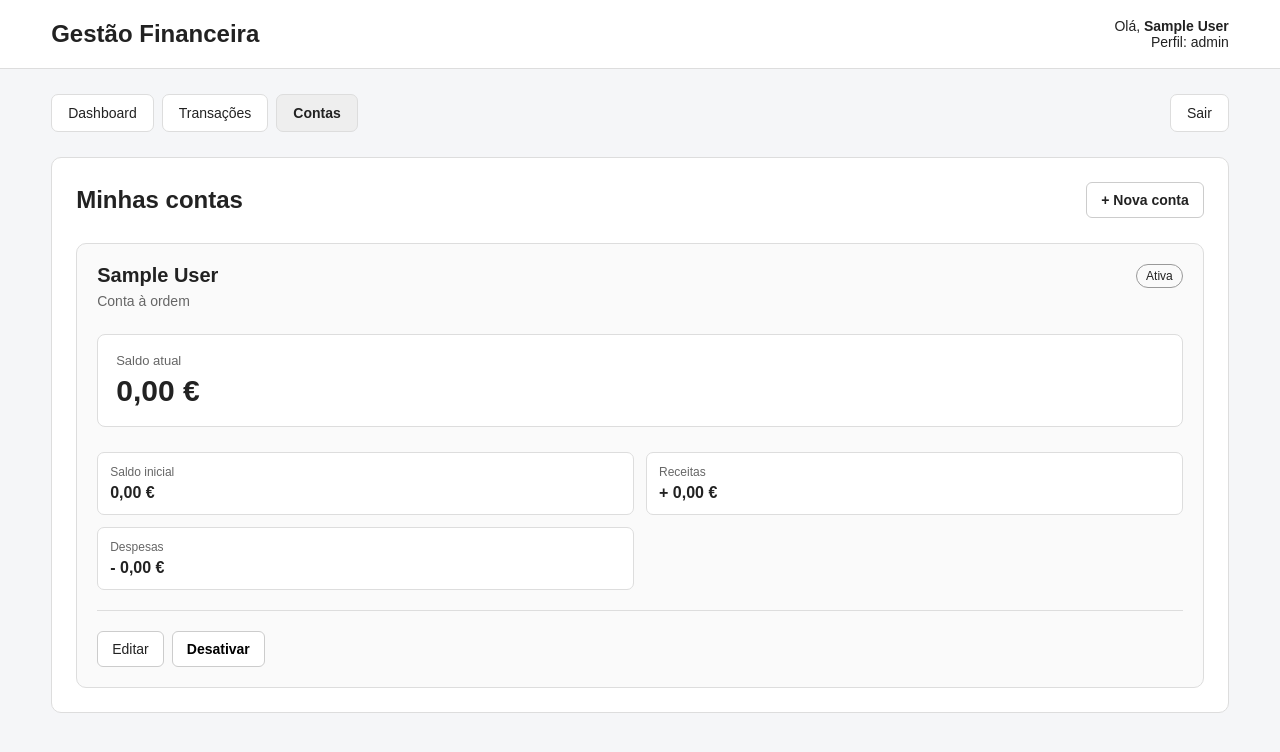
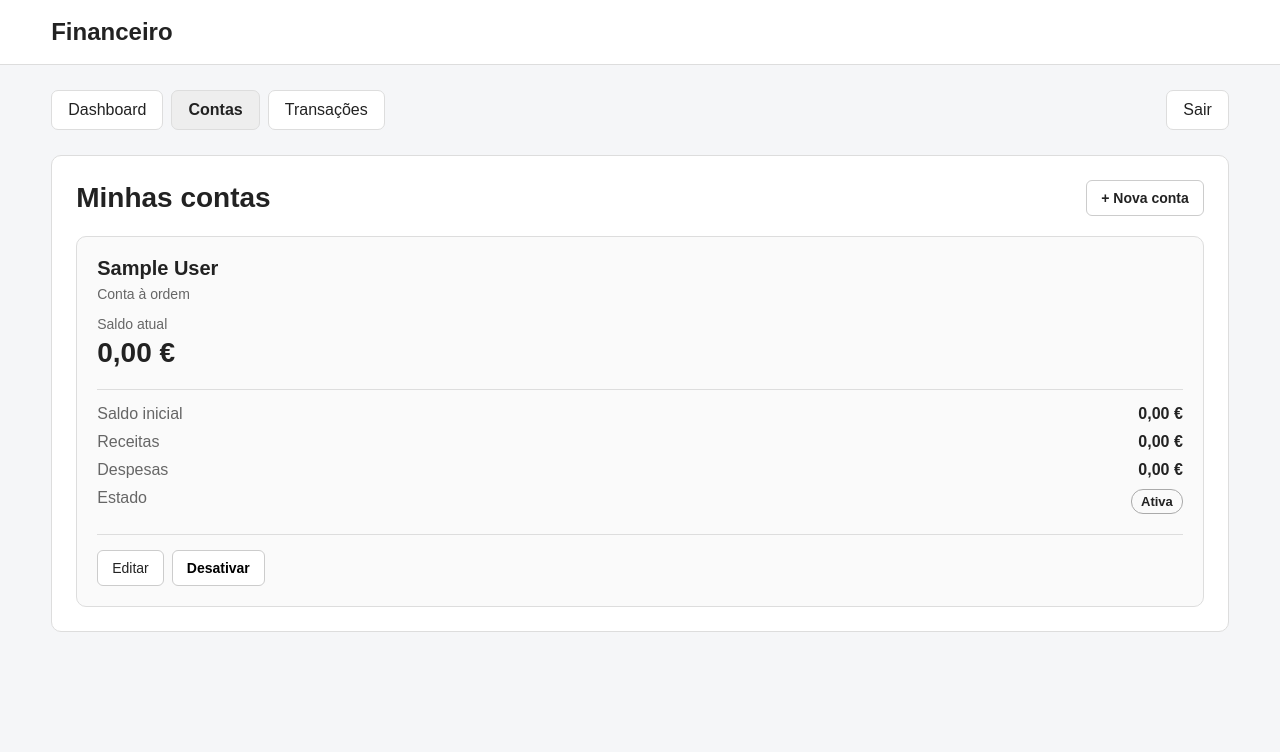
Before and after one commit to MarioS136/financeiro, a PHP site: page /accounts.php in a window 1280 px wide. Shown: the top 752 px of the page. Run offline with PHP 8.4, Linux system fonts and the light colour scheme; the visitor is signed in with stand-in values (Sample User, id 1); data that the repository does not hold is empty.

Commit message:
nova alter.

```diff
--- a/public/accounts.php
+++ b/public/accounts.php
@@ -11,20 +11,18 @@ require_login();
 
 $userId = current_user_id();
 
-$userName = $_SESSION['user_name'] ?? 'Utilizador';
-$userRole = $_SESSION['user_role'] ?? 'user';
-
-
 /*
  * =========================================================
- * BUSCAR CONTAS
+ * CONTAS
  * =========================================================
  *
- * Saldo atual:
+ * Buscar as contas do utilizador e calcular:
  *
  * saldo inicial
  * + receitas
  * - despesas
+ *
+ * Os totais são calculados pelo MariaDB usando DECIMAL.
  */
 
 $stmt = $pdo->prepare(
@@ -72,9 +70,7 @@ $stmt = $pdo->prepare(
         a.initial_balance,
         a.is_active
 
-     ORDER BY
-        a.is_active DESC,
-        a.name ASC'
+     ORDER BY a.name ASC'
 );
 
 $stmt->execute([
@@ -189,9 +185,9 @@ function account_type_label(string $type): string
     }
 
 
-    .user-info {
-        text-align: right;
-        font-size: 14px;
+    .page-title {
+        margin: 0 0 5px 0;
+        font-size: 28px;
     }
 
 
@@ -214,7 +210,7 @@ function account_type_label(string $type): string
         border: 1px solid #ddd;
         border-radius: 7px;
         text-decoration: none;
-        font-size: 14px;
+        transition: background 0.15s;
     }
 
 
@@ -252,7 +248,7 @@ function account_type_label(string $type): string
         justify-content: space-between;
         align-items: center;
         gap: 15px;
-        margin-bottom: 25px;
+        margin-bottom: 20px;
     }
 
 
@@ -309,37 +304,78 @@ function account_type_label(string $type): string
 
     .account-card {
         border: 1px solid #ddd;
+        padding: 20px;
         border-radius: 10px;
-        padding: 20px;
         background: #fafafa;
-        min-width: 0;
-    }
-
-
-    .account-card.inactive {
-        opacity: 0.75;
-    }
-
-
-    .account-card-header {
-        display: flex;
-        justify-content: space-between;
-        align-items: flex-start;
-        gap: 15px;
     }
 
 
     .account-card h3 {
-        margin: 0 0 6px 0;
+        margin-top: 0;
+        margin-bottom: 6px;
         font-size: 20px;
-        overflow-wrap: anywhere;
     }
 
 
     .account-type {
+        margin-top: 0;
+        color: #666;
+        font-size: 14px;
+    }
+
+
+    .account-balance-label {
+        margin-bottom: 5px;
+        color: #666;
+        font-size: 14px;
+    }
+
+
+    .account-balance {
+        margin-top: 0;
+        margin-bottom: 20px;
+        font-size: 28px;
+        font-weight: bold;
+    }
+
+
+    .account-details {
+        border-top: 1px solid #ddd;
+        padding-top: 15px;
+    }
+
+
+    .account-detail {
+        display: flex;
+        justify-content: space-between;
+        gap: 15px;
+        margin-bottom: 10px;
+    }
+
+
+    .account-detail:last-child {
+        margin-bottom: 0;
+    }
+
+
+    .account-detail-label {
+        color: #666;
+    }
+
+
+    .account-actions {
+        display: flex;
+        align-items: center;
+        gap: 8px;
+        flex-wrap: wrap;
+        margin-top: 20px;
+        padding-top: 15px;
+        border-top: 1px solid #ddd;
+    }
+
+
+    .account-actions form {
         margin: 0;
-        font-size: 14px;
-        color: #666;
     }
 
 
@@ -351,109 +387,47 @@ function account_type_label(string $type): string
         display: inline-block;
         padding: 4px 9px;
         border-radius: 12px;
-        font-size: 12px;
-        white-space: nowrap;
+        font-size: 13px;
+        border: 1px solid #aaa;
     }
 
 
     .status-active {
-        border: 1px solid #999;
+        font-weight: bold;
     }
 
 
     .status-inactive {
-        border: 1px solid #999;
+        color: #666;
     }
 
 
     /* =====================================================
-       SALDO
+       ESTADOS FINANCEIROS
        ===================================================== */
 
-    .account-balance-area {
-        margin: 25px 0;
-        padding: 18px;
-        border-radius: 8px;
-        background: #ffffff;
-        border: 1px solid #ddd;
+    .positive {
+        font-weight: bold;
     }
 
 
-    .account-balance-label {
-        margin: 0 0 6px 0;
-        font-size: 13px;
-        color: #666;
+    .negative {
+        font-weight: bold;
     }
 
 
-    .account-balance {
-        margin: 0;
-        font-size: 30px;
+    .neutral {
         font-weight: bold;
-        overflow-wrap: anywhere;
     }
 
 
     /* =====================================================
-       DETALHES FINANCEIROS
-       ===================================================== */
-
-    .account-details {
-        display: grid;
-        grid-template-columns:
-            repeat(2, minmax(0, 1fr));
-        gap: 12px;
-    }
-
-
-    .detail {
-        padding: 12px;
-        border: 1px solid #ddd;
-        border-radius: 7px;
-        background: #ffffff;
-    }
-
-
-    .detail-label {
-        display: block;
-        margin-bottom: 5px;
-        font-size: 12px;
-        color: #666;
-    }
-
-
-    .detail-value {
-        font-weight: bold;
-        overflow-wrap: anywhere;
-    }
-
-
-    /* =====================================================
-       AÇÕES
-       ===================================================== */
-
-    .account-actions {
-        display: flex;
-        flex-wrap: wrap;
-        gap: 8px;
-        margin-top: 20px;
-        padding-top: 20px;
-        border-top: 1px solid #ddd;
-    }
-
-
-    .account-actions form {
-        margin: 0;
-    }
-
-
-    /* =====================================================
-       ESTADO VAZIO
+       VAZIO
        ===================================================== */
 
     .empty-state {
         text-align: center;
-        padding: 35px 15px;
+        padding: 30px 10px;
     }
 
 
@@ -564,43 +550,12 @@ function account_type_label(string $type): string
 
 <header class="header">
 
-<div class="container header-content">
+
+<div class="container">
 
     <h1 class="app-name">
-        Gestão Financeira
+        Financeiro
     </h1>
-
-
-    <div class="user-info">
-
-        <div>
-
-            Olá,
-
-            <strong>
-                <?= htmlspecialchars(
-                    $userName,
-                    ENT_QUOTES,
-                    'UTF-8'
-                ) ?>
-            </strong>
-
-        </div>
-
-
-        <div>
-
-            Perfil:
-
-            <?= htmlspecialchars(
-                $userRole,
-                ENT_QUOTES,
-                'UTF-8'
-            ) ?>
-
-        </div>
-
-    </div>
 
 </div>
 
@@ -621,18 +576,13 @@ function account_type_label(string $type): string
     </a>
 
 
-    <a
-        href="transactions.php"
-    >
-        Transações
+    <a href="accounts.php" class="active">
+        Contas
     </a>
 
 
-    <a
-        href="accounts.php"
-        class="active"
-    >
-        Contas
+    <a href="transactions.php">
+        Transações
     </a>
 
 
@@ -655,7 +605,7 @@ function account_type_label(string $type): string
 
     <div class="section-header">
 
-        <h2>
+        <h2 class="page-title">
             Minhas contas
         </h2>
 
@@ -734,24 +688,28 @@ function account_type_label(string $type): string
                     - $expenseCents;
 
 
-                $isActive =
-                    (int) $account['is_active'] === 1;
+                /*
+                 * Classe visual do saldo.
+                 */
+
+                if ($currentCents > 0) {
+
+                    $balanceClass = 'positive';
+
+                } elseif ($currentCents < 0) {
+
+                    $balanceClass = 'negative';
+
+                } else {
+
+                    $balanceClass = 'neutral';
+                }
 
                 ?>
 
 
-                <article
-                    class="account-card
-                    <?= !$isActive
-                        ? 'inactive'
-                        : '' ?>"
-                >
+                <article class="account-card">
 
-
-                    <div class="account-card-header">
-
-
-                        <div>
 
                     <h3>
 
@@ -776,24 +734,95 @@ function account_type_label(string $type): string
 
                     </p>
 
+
+                    <p class="account-balance-label">
+                        Saldo atual
+                    </p>
+
+
+                    <p
+                        class="account-balance <?= $balanceClass ?>"
+                    >
+
+                        <?= format_money(
+                            $currentCents
+                        ) ?>
+
+                    </p>
+
+
+                    <div class="account-details">
+
+
+                        <div class="account-detail">
+
+                            <span class="account-detail-label">
+                                Saldo inicial
+                            </span>
+
+                            <strong>
+                                <?= format_money(
+                                    $initialCents
+                                ) ?>
+                            </strong>
+
                         </div>
 
 
-                        <?php if ($isActive): ?>
+                        <div class="account-detail">
 
-                            <span
-                                class="status status-active"
-                            >
+                            <span class="account-detail-label">
+                                Receitas
+                            </span>
+
+                            <strong>
+                                <?= format_money(
+                                    $incomeCents
+                                ) ?>
+                            </strong>
+
+                        </div>
+
+
+                        <div class="account-detail">
+
+                            <span class="account-detail-label">
+                                Despesas
+                            </span>
+
+                            <strong>
+                                <?= format_money(
+                                    $expenseCents
+                                ) ?>
+                            </strong>
+
+                        </div>
+
+
+                        <div class="account-detail">
+
+                            <span class="account-detail-label">
+                                Estado
+                            </span>
+
+
+                            <?php if (
+                                (int) $account['is_active'] === 1
+                            ): ?>
+
+
+                                <span class="status status-active">
                                     Ativa
                                 </span>
 
+
                             <?php else: ?>
 
-                            <span
-                                class="status status-inactive"
-                            >
+
+                                <span class="status status-inactive">
                                     Inativa
                                 </span>
+
 
                             <?php endif; ?>
 
@@ -801,86 +830,8 @@ function account_type_label(string $type): string
                         </div>
 
 
-                    <!-- SALDO -->
-
-                    <div class="account-balance-area">
-
-                        <p class="account-balance-label">
-                            Saldo atual
-                        </p>
-
-
-                        <p class="account-balance">
-
-                            <?= format_money(
-                                $currentCents
-                            ) ?>
-
-                        </p>
-
                     </div>
 
-
-                    <!-- DETALHES -->
-
-                    <div class="account-details">
-
-
-                        <div class="detail">
-
-                            <span class="detail-label">
-                                Saldo inicial
-                            </span>
-
-                            <span class="detail-value">
-
-                                <?= format_money(
-                                    $initialCents
-                                ) ?>
-
-                            </span>
-
-                        </div>
-
-
-                        <div class="detail">
-
-                            <span class="detail-label">
-                                Receitas
-                            </span>
-
-                            <span class="detail-value">
-
-                                + <?= format_money(
-                                    $incomeCents
-                                ) ?>
-
-                            </span>
-
-                        </div>
-
-
-                        <div class="detail">
-
-                            <span class="detail-label">
-                                Despesas
-                            </span>
-
-                            <span class="detail-value">
-
-                                - <?= format_money(
-                                    $expenseCents
-                                ) ?>
-
-                            </span>
-
-                        </div>
-
-
-                    </div>
-
-
-                    <!-- AÇÕES -->
 
                     <div class="account-actions">
 
```
Also changed, not shown: other parts of public/accounts.php (+39 -22 lines). Lines whose indentation alone changed are shown as unchanged.
